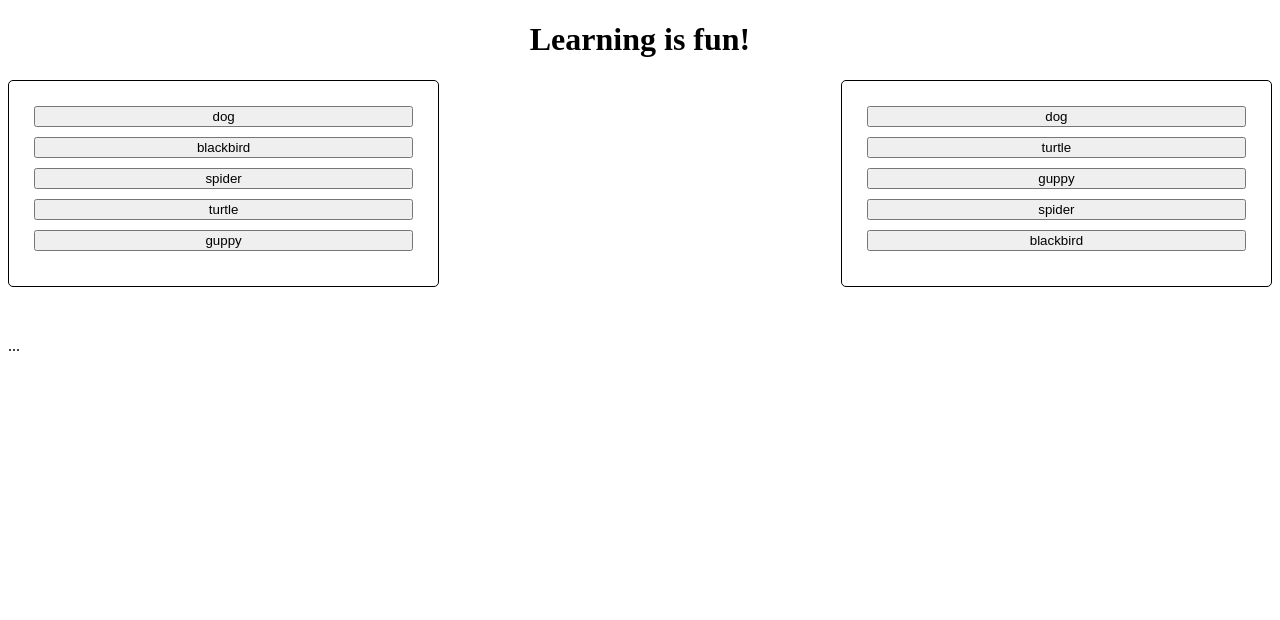
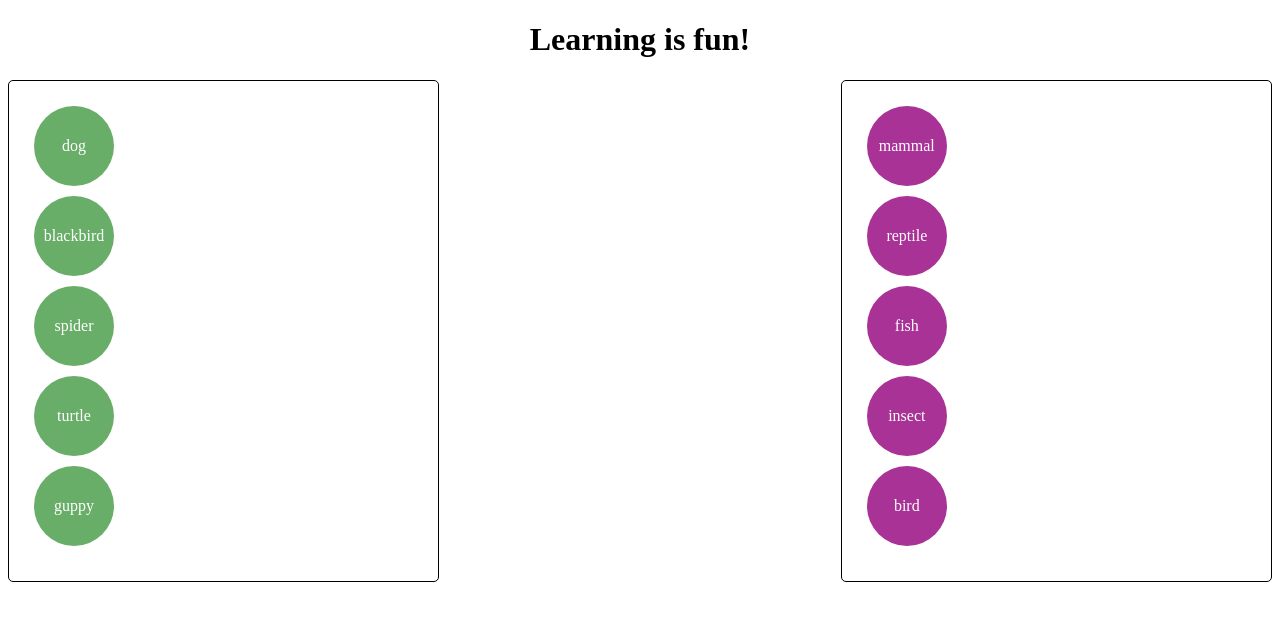
Before and after one commit to ColinFendrick/match-game, an Angular app: page / in a window 1280 px wide. Shown: the top 620 px of the page. Built offline with nearby package versions, Linux system fonts and the light colour scheme.

Commit message:
Fix homepage bug and add mousedown events

```diff
--- a/src/app/app.component.html
+++ b/src/app/app.component.html
@@ -1,4 +1,4 @@
 <div style="text-align:center">
   <h1>Learning is fun!</h1>
 </div>
-<app-game1></app-game1>
+<app-game2></app-game2>
--- a/src/app/matching-game/matching-game.component.html
+++ b/src/app/matching-game/matching-game.component.html
@@ -1,15 +1,14 @@
 <div class="container unsolved" *ngIf="unsolvedPairs.length>0">
   <div class="pair_items left">
-    <div *ngFor="let pair of unsolvedPairs" class="item">
+    <div *ngFor="let pair of unsolvedPairs" class="item" (mousedown)="leftpartSelected.emit(pair.id)">
       <ng-template [ngTemplateOutlet]="leftpart_temp" [ngTemplateOutletContext]="{contextPair: pair}">
       </ng-template>
     </div>
   </div>
   <div class="pair_items right">
-    <div *ngFor="let pair of unsolvedPairs | shuffle:test" class="item">
-      <ng-template [ngTemplateOutlet]="leftpart_temp" [ngTemplateOutletContext]="{contextPair: pair}">
+    <div *ngFor="let pair of unsolvedPairs | shuffle:test" class="item" (mousedown)="rightpartSelected.emit(pair.id)">
+      <ng-template [ngTemplateOutlet]="rightpart_temp" [ngTemplateOutletContext]="{contextPair: pair}">
       </ng-template>
     </div>
   </div>
 </div>
-...
```
